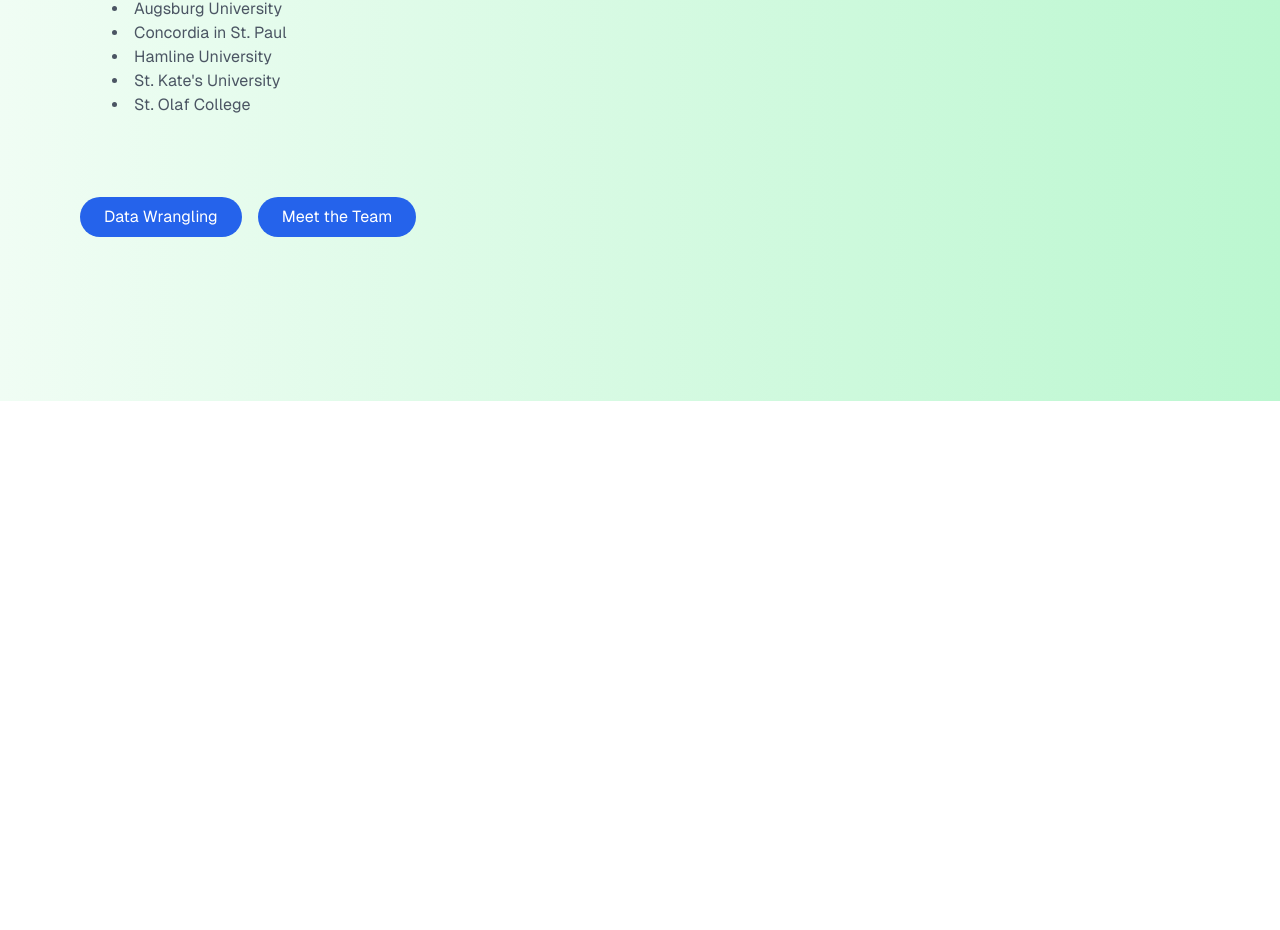
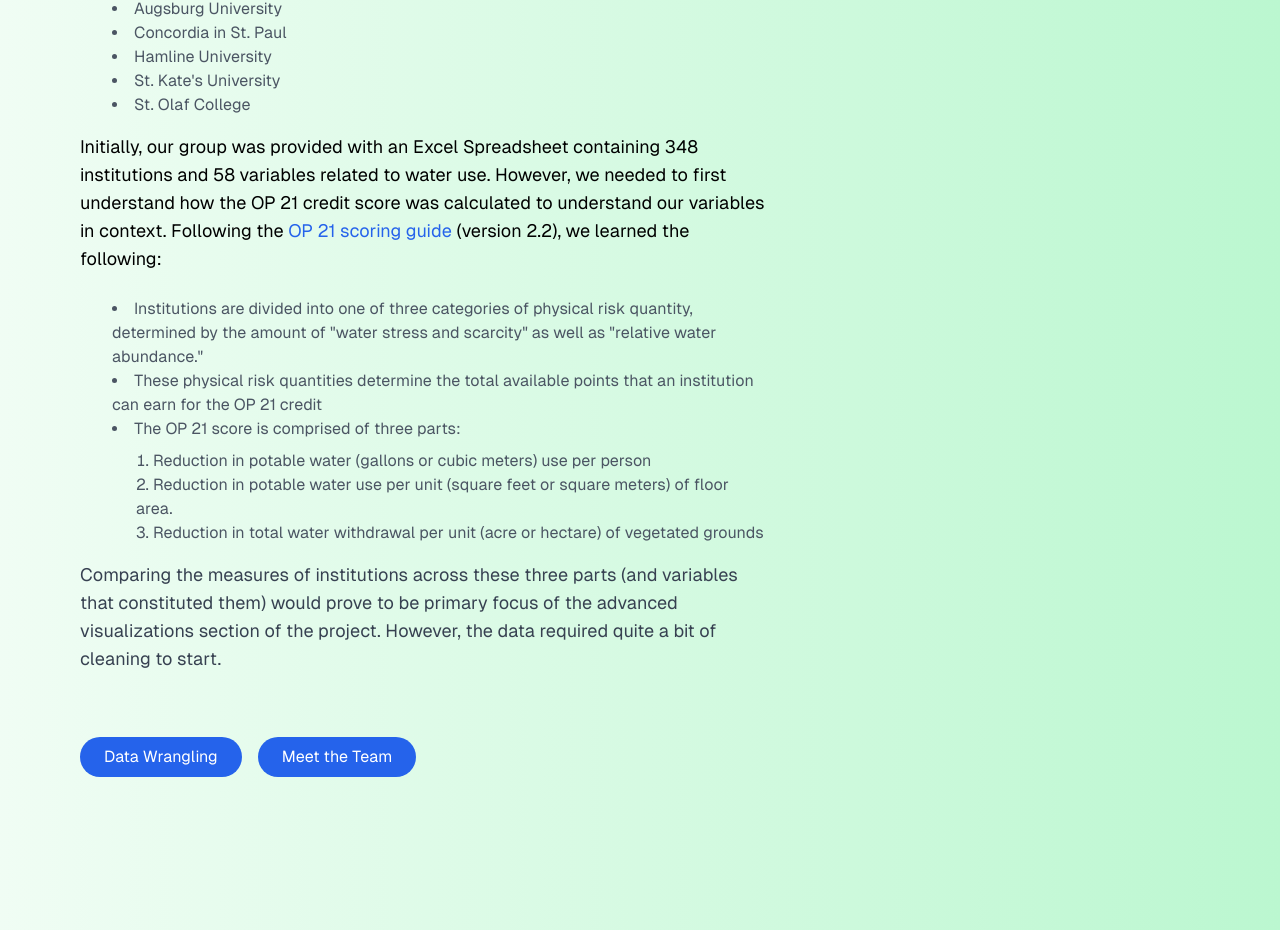
Before and after one commit to huyn3195/researcb-water, a Next.js app: page / in a window 1280 px wide. Shown: the part 1239-2169 px from the top of the page. Before the commit the page ends 1640 px from the top, so only its background shows below. Built offline with nearby package versions, Linux system fonts and the light colour scheme.

Commit message:
Finishing introduction

```diff
--- a/app/page.tsx
+++ b/app/page.tsx
@@ -96,7 +96,59 @@
                 <li>St. Olaf College</li>
               </ul>
             </div>
-            <p className="text-lg mt-4 text-gray-700"></p>
+
+            <p className="text-lg mt-4 text-black">
+              Initially, our group was provided with an Excel Spreadsheet
+              containing 348 institutions and 58 variables related to water use.
+              However, we needed to first understand how the OP 21 credit score
+              was calculated to understand our variables in context. Following
+              the{" "}
+              <a
+                href="https://drive.google.com/file/d/1Ij27SHfozgEp2rdWs8slBkOX7UH1H4oq/view"
+                target="_blank"
+                rel="noopener noreferrer"
+                className="text-blue-600 hover:text-blue-800 dark:text-blue-400 dark:hover:text-blue-600"
+              >
+                OP 21 scoring guide
+              </a>{" "}
+              (version 2.2), we learned the following:
+            </p>
+            <div className="pl-4 mt-6">
+              <ul className="list-disc list-inside text-gray-600 text-sm sm:text-base ml-4">
+                <li>
+                  Institutions are divided into one of three categories of
+                  physical risk quantity, determined by the amount of "water
+                  stress and scarcity" as well as "relative water abundance."
+                </li>
+                <li>
+                  These physical risk quantities determine the total available
+                  points that an institution can earn for the OP 21 credit
+                </li>
+                <li>
+                  The OP 21 score is comprised of three parts:
+                  <ol className="list-decimal list-inside text-gray-600 text-sm sm:text-base mt-2 ml-6">
+                    <li>
+                      Reduction in potable water (gallons or cubic meters) use
+                      per person
+                    </li>
+                    <li>
+                      Reduction in potable water use per unit (square feet or
+                      square meters) of floor area.
+                    </li>
+                    <li>
+                      Reduction in total water withdrawal per unit (acre or
+                      hectare) of vegetated grounds
+                    </li>
+                  </ol>
+                </li>
+              </ul>
+            </div>
+            <p className="text-lg mt-4 text-gray-700">
+              Comparing the measures of institutions across these three parts
+              (and variables that constituted them) would prove to be primary
+              focus of the advanced visualizations section of the project.
+              However, the data required quite a bit of cleaning to start.
+            </p>
           </div>
           <Image
             className="rounded-lg shadow-lg"
```
